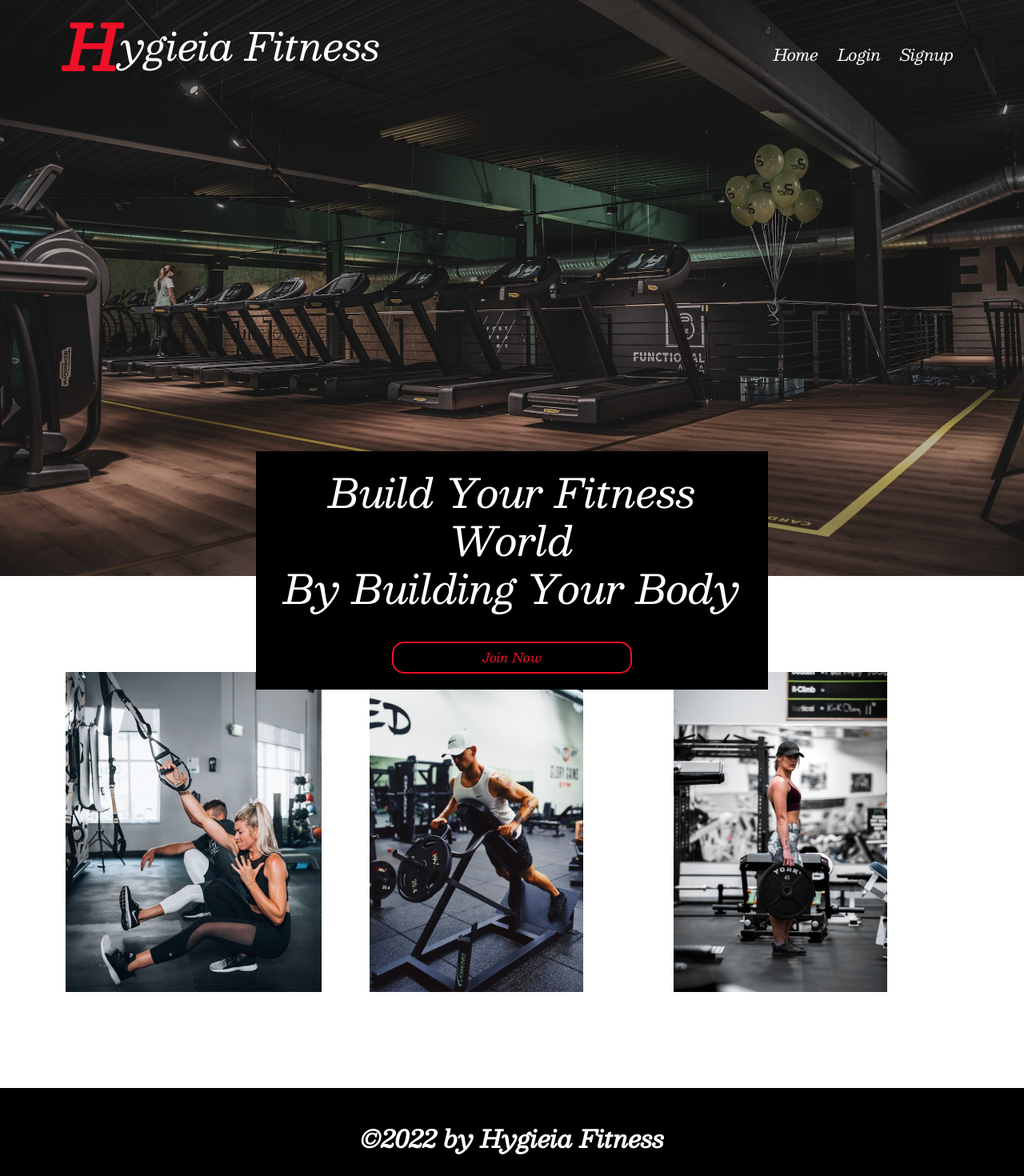
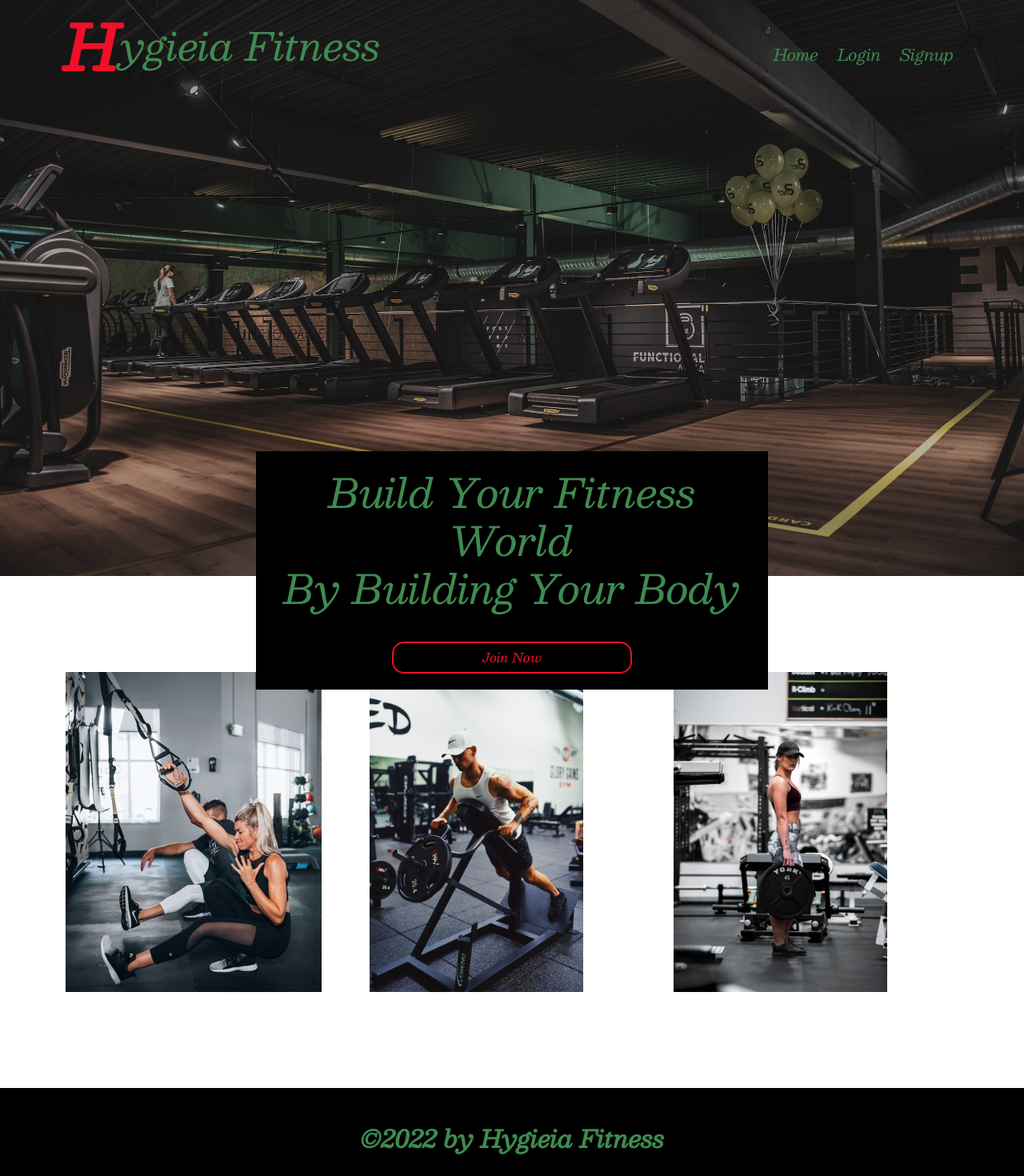
Before and after one commit to PGCranford/Hygieia-Fitness, a React (Create React App) app in the folder client/: page / in a window 1280 px wide. Shown: the top 1470 px of the page at 80% size. Built offline with nearby package versions, Linux system fonts and the light colour scheme.

Commit message:
different style

```diff
--- a/client/src/App.css
+++ b/client/src/App.css
@@ -4,6 +4,7 @@
 :root {
   --main: #f01027;
   --black: #000;
+  --blue: #3f8a50;
   --white: #fff;
   --font_family: "Besley", serif;
 }
@@ -13,6 +14,7 @@
   font-family: var(--font_family);
 }
 
+/* color */
 *::selection {
   background: var(--main);
   color: var(--white) !important;
@@ -58,7 +60,7 @@
 
 .navbar-brand {
   font-size: 3em;
-  color: var(--white) !important;
+  color: var(--blue) !important;
   padding: 0px 60px;
   display: flex;
 }
@@ -76,7 +78,7 @@
 }
 
 .nav-link {
-  color: var(--white) !important;
+  color: var(--blue) !important;
   margin-left: 8px;
   font-size: 20px;
 }
@@ -121,7 +123,7 @@
   left: 50%;
   transform: translate(-50%, -50%);
   text-align: center;
-  color: var(--white) !important;
+  color: var(--blue) !important;
   background: var(--black);
   padding: 20px;
 }
@@ -166,6 +168,6 @@ footer .container {
   font-weight: 600;
   font-size: 30px;
   margin: 20px auto;
-  color: var(--white);
+  color: var(--blue);
   text-align: center;
 }
--- a/client/src/components/Header/index.js
+++ b/client/src/components/Header/index.js
@@ -14,7 +14,6 @@ const Header = () => {
     };
     return (
         <>
-
             <nav className='navbar navbar-expand-sm fixed-top'>
                 <a href='/' className='navbar-brand'><span>H</span>ygieia Fitness</a>
                 {Auth.loggedIn() ? (
@@ -74,6 +73,7 @@ const Header = () => {
                     </div>
                 </div>
             </section>
+
         </>
     );
 };
```
